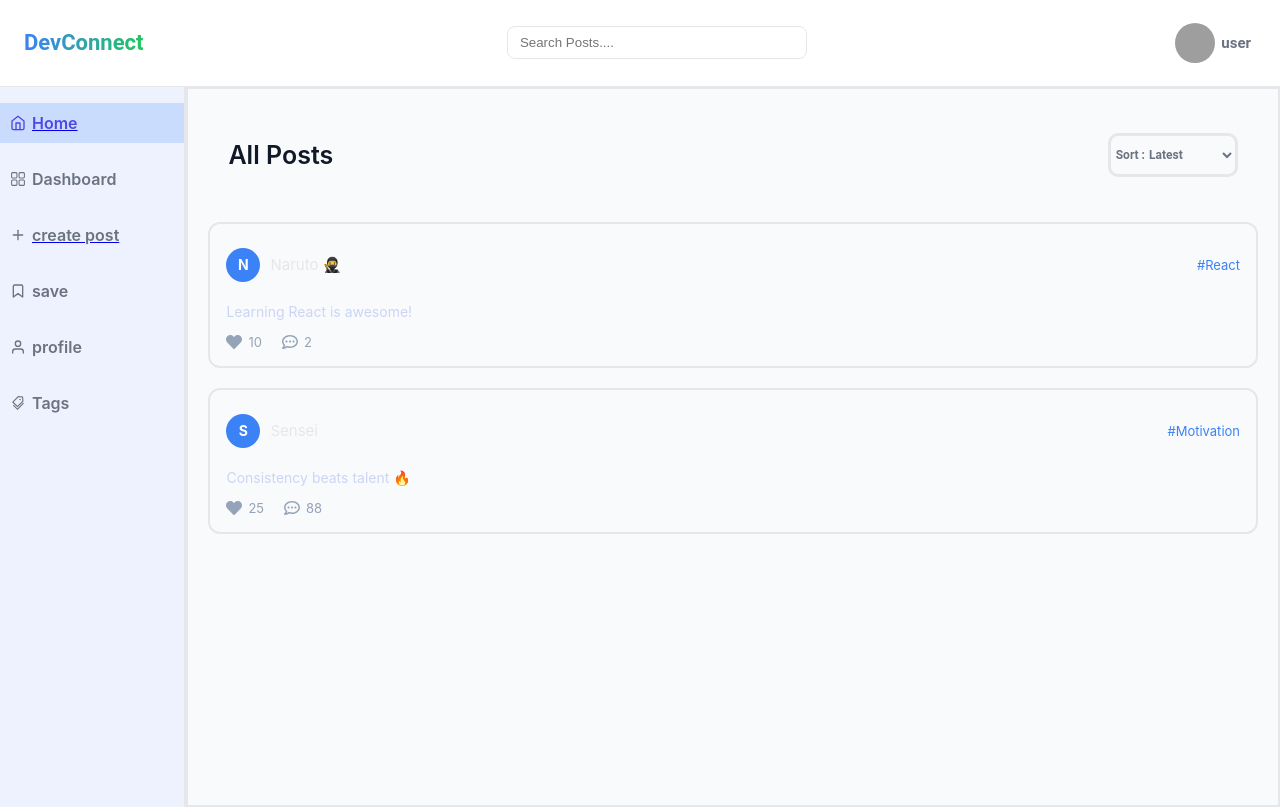
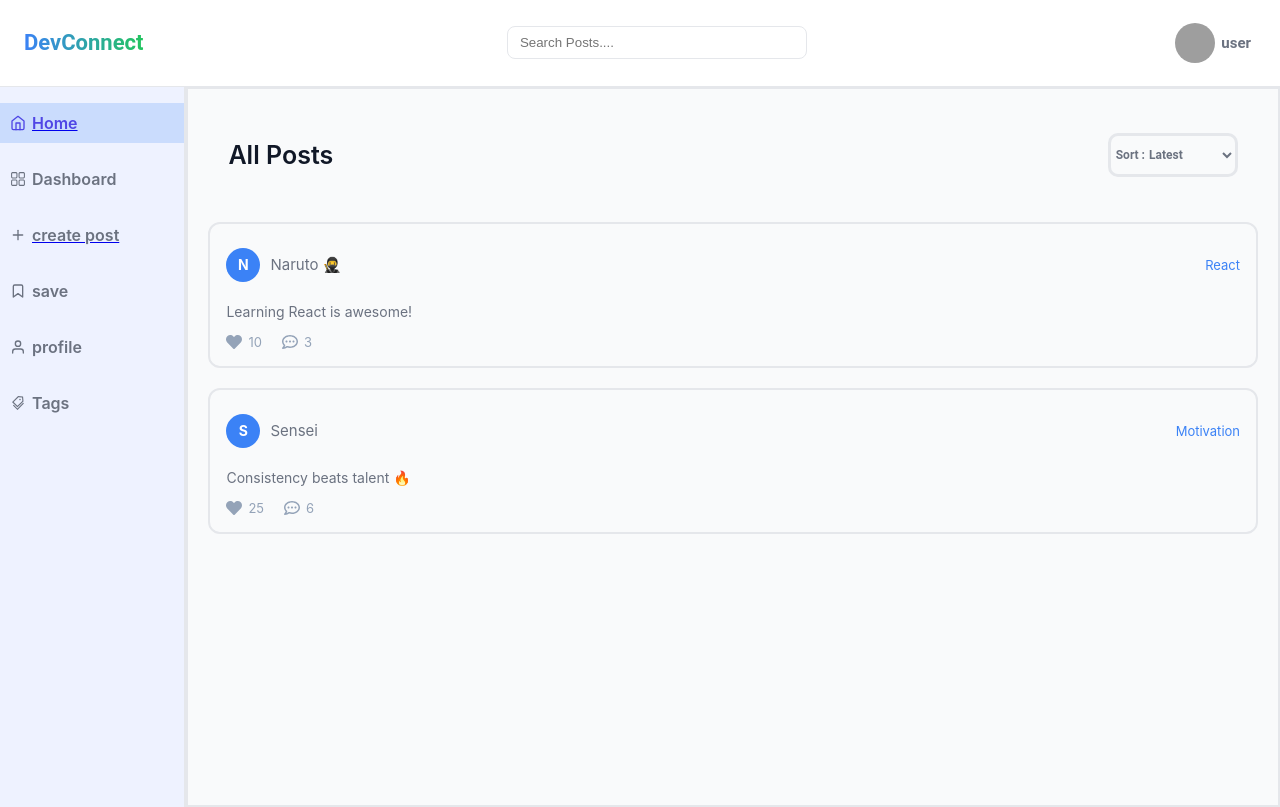
Before and after one commit to saitejabandari-hub/day2, a React (Create React App) app: page / in a window 1280 px wide. Built offline with nearby package versions, Linux system fonts and the light colour scheme; grey boxes are pictures that could not be loaded.

Commit message:
Solution

```diff
--- a/src/App.js
+++ b/src/App.js
@@ -1,4 +1,5 @@
 import {Route,Switch} from 'react-router-dom'
+import {v4 as uuidv4} from 'uuid'
 import { useState } from 'react';
 import Home from './components/Home'
 import CreatePost from './components/CreatePost'
@@ -12,8 +13,26 @@ const App =() => {
     imgUrl:"https://placehold.co/300x200/EEF2FF/A5B4FC?text=No+Image",
     content: 'Learning React is awesome!',
     likes: 10,
-    comments: 2,
+
     tag: 'React',
+    isLiked:false,
+    commentText :[
+      {
+        id: uuidv4(),
+        text : "nice one",
+        user : "ino"
+
+      },
+       {
+        id: uuidv4(),
+        text : " one",
+        user: 'shikamaru'
+      }, {
+        id: uuidv4(),
+        text : "nice",
+        user : 'fatso'
+      }
+    ]
   },
 {
     id: 2,
@@ -21,17 +40,73 @@ const App =() => {
     imgUrl:"https://placehold.co/300x200/EEF2FF/A5B4FC?text=No+Image",
     content: 'Consistency beats talent 🔥',
     likes: 25,
-    comments: 88,
+
     tag: 'Motivation',
+    isLiked:false,
+    commentText :[
+       {
+       id: uuidv4(),
+        text : "nice one",
+        user : "ino"
+
+      },
+       {
+       id: uuidv4(),
+        text : " one",
+        user: 'shikamaru'
+      },
+      {
+        id: uuidv4(),
+        text : "nice",
+        user : 'fatso'
+      },
+      {
+        id: uuidv4(),
+        text : "nice one",
+        user : "ino"
+
+      },
+       {
+       id: uuidv4(),
+        text : " one",
+        user: 'shikamaru'
+      }, {
+       id: uuidv4(),
+        text : "nice",
+        user : 'fatso'
+      }
+
+    ]
   },])
 
   const onAddingPostToDB=(value)=>{
       setAllposts(prev => [...prev , value])
   }
 
+  const onAddingLike=(id) =>{
+    const updatedPosts = allposts.map(each =>
+      {
+        if (each.id === id && each.isLiked === false){
+        return {
+          ...each, likes: each.likes + 1, isLiked: true
+        }
+      }else if (each.id === id && each.isLiked === true){
+        return {
+          ...each, likes: each.likes - 1, isLiked: false
+        }
+      }
+      else{
+        return each
+      }
 
+      }
+    )
+    setAllposts(updatedPosts)
+  }
+
+ console.log(allposts)
     return(
-      <DevContext.Provider value={{allposts,onAddingPostToDB:onAddingPostToDB}}>
+      <DevContext.Provider value={{allposts,onAddingPostToDB,onAddingLike}}>
        <div>
             <Switch>
                 <Route exact path="/" component={Home} />
--- a/src/components/CreatePost/index.js
+++ b/src/components/CreatePost/index.js
@@ -16,8 +16,6 @@ const CreatePost =()=>{
     const [content , setContent] = useState('')
     const {onAddingPostToDB} = useContext(DevContext)
 
-    const [newPost,setnewPost] = useState([])
-
     const onEnteringTitle = (event) =>{
         setTitle(event.target.value)
     }
@@ -35,25 +33,26 @@ const CreatePost =()=>{
    const onAddPost = () =>{
     const newone = {
         title,
-        tags,
+        tag:tags,
         content,
         comments:0,
         likes:0,
         id : Date.now(),
-        user : "Sasuke"
+        user : "Sasuke",
+        isLiked:false,
+        commentText:[]
     }
 
-    setnewPost(prev => [...prev , newone])
+
 
     setTags('')
     setTitle('')
     setContent('')
 
-    onAddingPostToDB(newPost)
+    onAddingPostToDB(newone)
 
    }
 
-   console.log(newPost)
 
     return (
 
--- a/src/components/PostCard/index.css
+++ b/src/components/PostCard/index.css
@@ -45,7 +45,7 @@
 
 
 .user-name {
-  color: #e5e7eb;
+  color: #6B7280;
   font-size: 15px;
 }
 
@@ -57,7 +57,7 @@
 
 
 .post-text {
-  color: #cbd5f5;
+  color: #6B7280;
   margin-top: 12px;
   margin-bottom: 12px;
   font-size: 14px;
@@ -75,6 +75,16 @@
   display: flex;
   align-items: center;
   color: #94a3b8;
+  font-size: 13px;
+  cursor: pointer;
+  transition: 0.2s;
+  gap:6px;
+}
+
+.post-liked {
+  display: flex;
+  align-items: center;
+  color: #ef4444;
   font-size: 13px;
   cursor: pointer;
   transition: 0.2s;
@@ -102,6 +112,9 @@
 .post-like:hover {
   color: #ef4444;
 }
+.post-liked:hover {
+  color: #94a3b8;
+}
 
 .post-comment:hover {
   color: #3b82f6;
--- a/src/components/PostCard/index.js
+++ b/src/components/PostCard/index.js
@@ -1,9 +1,17 @@
+import {useContext} from 'react'
 import {FaHeart, FaRegCommentDots} from 'react-icons/fa'
+import DevContext from '../../context/DevContext'
 import './index.css'
 
 const PostCard = (props) =>{
+  const{onAddingLike}=useContext(DevContext)
     const{post}=props
-    const {user, content, likes, comments, tag} = post
+    const {id,user, content, likes, tag,isLiked,commentText} = post
+
+    const onClickLike = () =>{
+
+      onAddingLike(id)
+    }
 
     return (
          <div className="post-card">
@@ -13,18 +21,18 @@ const PostCard = (props) =>{
           <p className="user-name">{user}</p>
         </div>
 
-        <p className="post-tag">#{tag}</p>
+        <p className="post-tag">{tag}</p>
       </div>
       <p className="post-text">{content}</p>
       <div className="post-footer">
-  <div className="post-like">
+  <div className={isLiked ? "post-liked" : "post-like"} onClick={onClickLike} >
     <FaHeart className="icon" />
     <span className="count">{likes}</span>
   </div>
 
   <div className="post-comment">
     <FaRegCommentDots className="icon" />
-    <span className="count">{comments}</span>
+    <span className="count">{commentText.length}</span>
   </div>
 </div>
     </div>
--- a/src/context/DevContext.js
+++ b/src/context/DevContext.js
@@ -2,7 +2,8 @@ import React from 'react'
 
 const DevContext = React.createContext({
     allposts:[],
-    onAddingPostToDB:()=>{}
+    onAddingPostToDB:()=>{},
+    onAddingLike:()=>{}
 })
 
 export default DevContext
```
